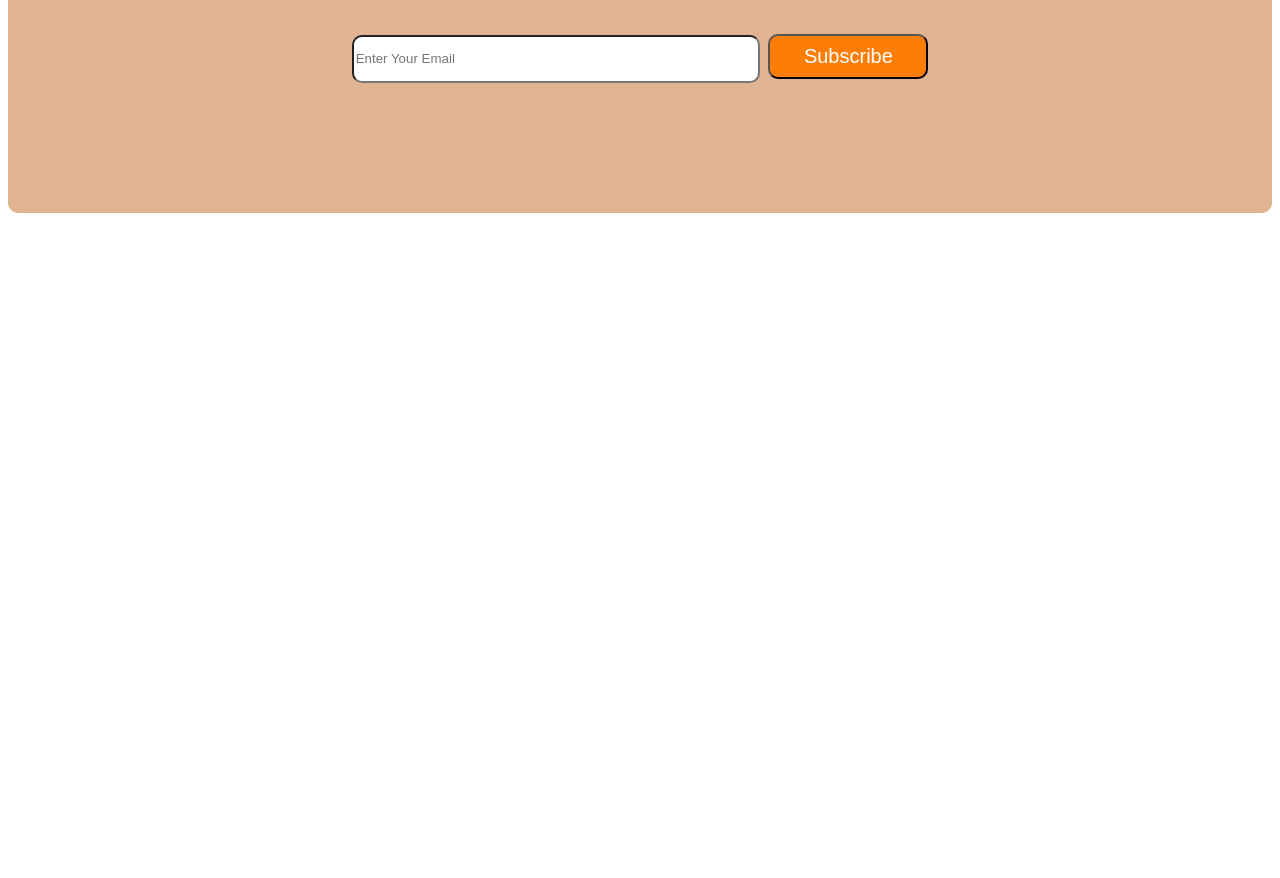
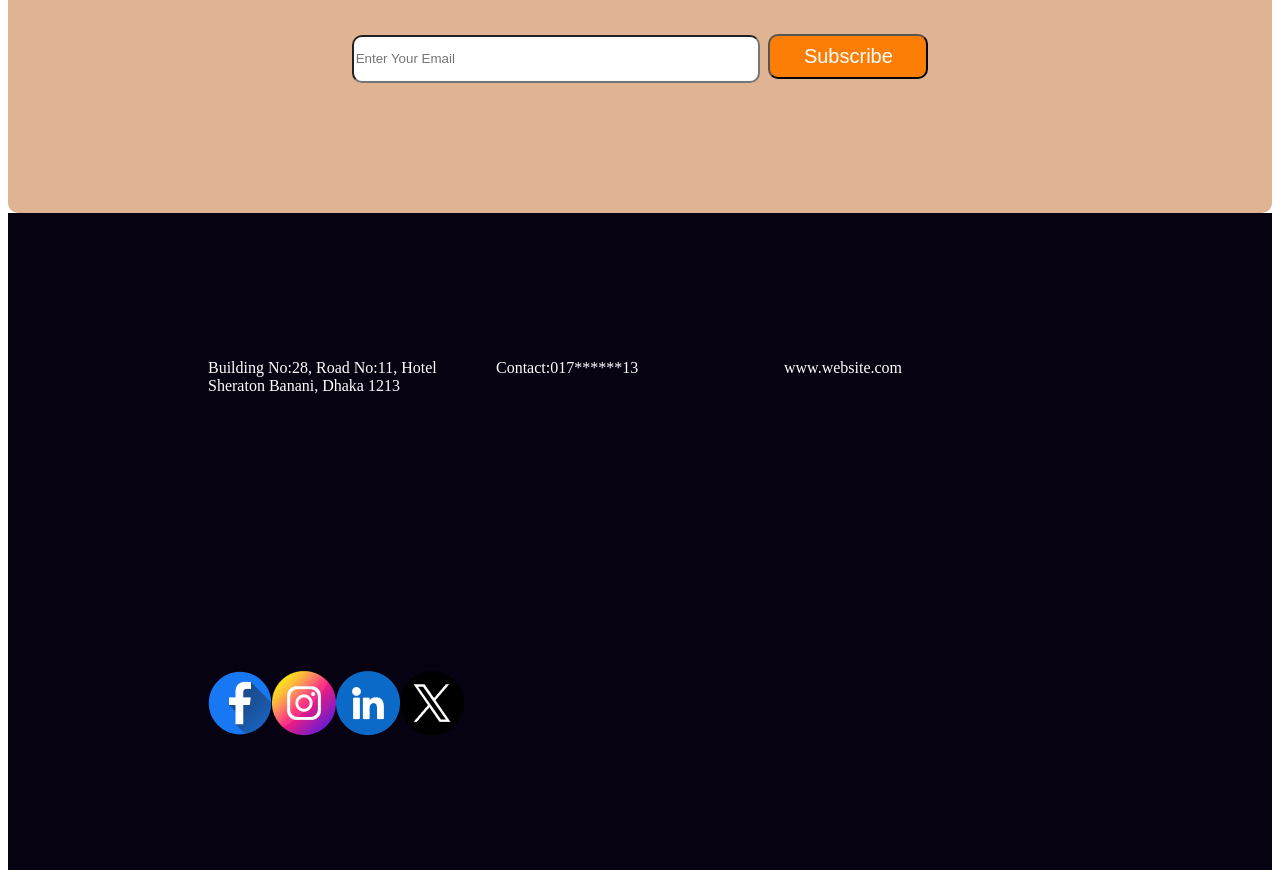
Before and after one commit to enamulkabir4039/my-first-assin-b9-a1, a plain HTML site: page index.html/index.html in a window 1280 px wide. Shown: the part 6671-7549 px from the top of the page. Before the commit the page ends 6892 px from the top, so only its background shows below. Drawn offline with Linux system fonts and the light colour scheme.

Commit message:
added update

```diff
--- a/index.html/index.html
+++ b/index.html/index.html
@@ -127,7 +127,19 @@
 
     </main>
     <footer>
-
+        <div>
+        <div class="footer-column">
+            <p class="section-title">Building No:28, Road No:11, Hotel Sheraton Banani, Dhaka 1213</p>
+            <p class="section-title">Contact:017******13</p>
+            <p class="section-title">www.website.com</p>
+        </div>
+        <div class="footer-column">
+            <a href=""><img src="resources/Facebook.png" alt=""></a>
+                <a href=""><img src="resources/Instagram.png" alt=""></a>
+                <a href=""><img src="resources/Linkedin.png" alt=""></a>
+                <a href=""><img src="resources/Twitter.png" alt=""></a>
+        </div>
+        </div>
     </footer>
 </body>
 </html>
--- a/index.html/styles/assin.css
+++ b/index.html/styles/assin.css
@@ -322,3 +322,14 @@
     height: 42px;
     border-radius: 10px 10px 10px 10px;
 }
+.footer-column{
+    display: flex;
+    padding: 130px 200px;
+    background-color: #070211;
+    /* width: 50%; */
+}
+.section-title{
+    color: #FFF;
+    width: 50%;
+
+}
```
